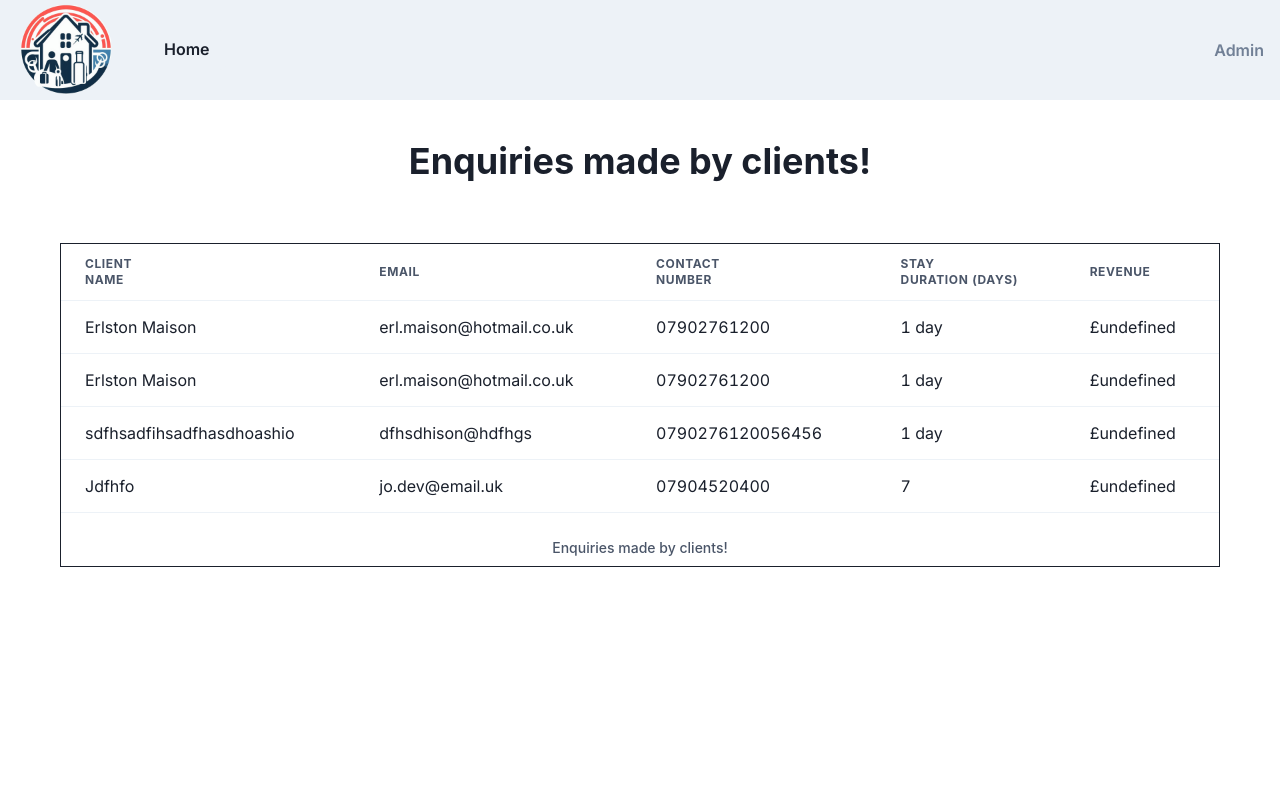
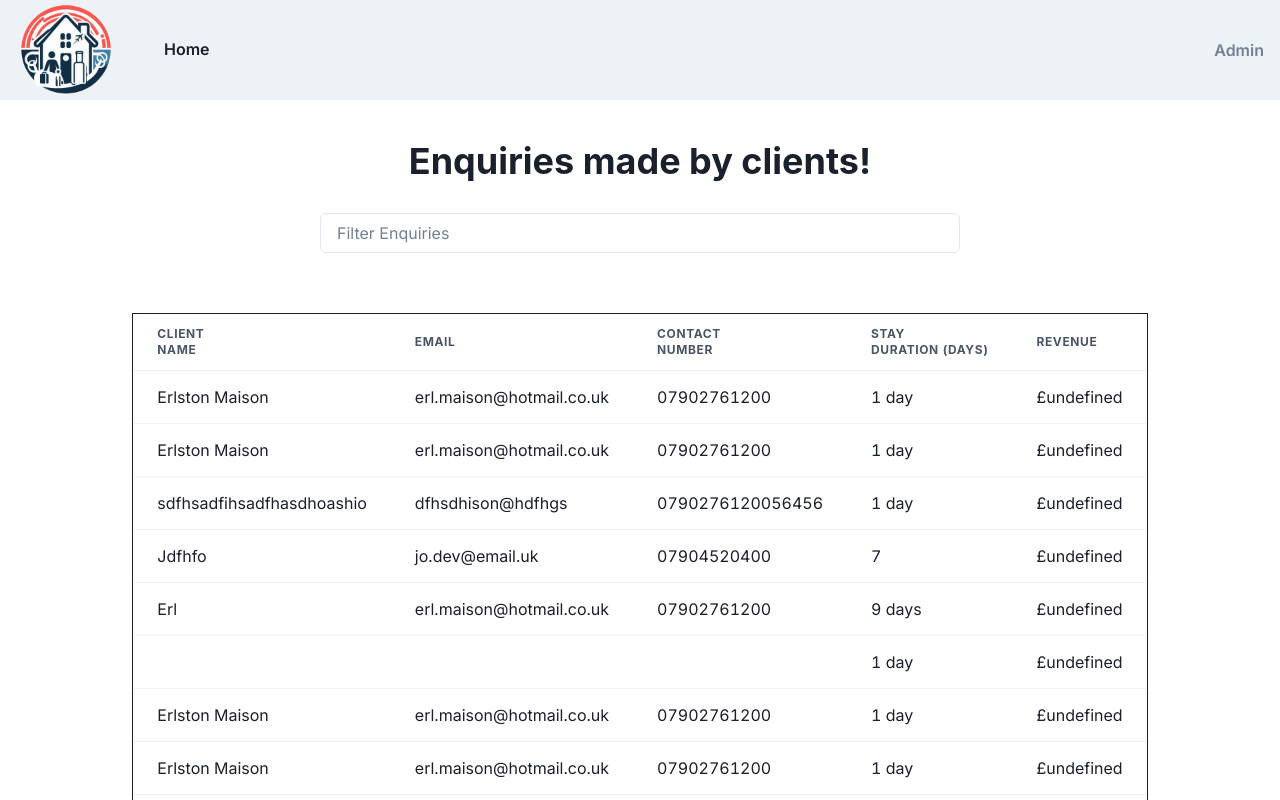
Before and after one commit to MaisonEP/situbnb, a Next.js app: page /Admin in a window 1280 px wide. Built offline with nearby package versions, Linux system fonts and the light colour scheme.

Commit message:
filter function on queries, initial form validation to disable submit on empty fields, initial carousel to display bnb in form page

```diff
--- a/src/app/Api/Users/[UserId]/route.ts
+++ b/src/app/Api/Users/[Name]/route.ts
@@ -3,7 +3,9 @@ import Data from "@/app/Data/EnquiriesData.json";
 
 export async function GET(request: Request, context: any) {
 	const { params } = context;
-	const user = Data.filter((x) => params.UserId === x.id.toString());
+	const user = Data.filter(
+		(x) => params.Name.toLowerCase() === x.Name.toLowerCase()
+	);
 
-	return NextResponse.json({ user });
+	return NextResponse.json(user);
 }
--- a/src/app/Components/Accomodation/AccomodationAvatar.tsx
+++ b/src/app/Components/Accomodation/AccomodationAvatar.tsx
@@ -5,7 +5,7 @@ import "./AccomodationAvatar.css";
 import { Link } from "@chakra-ui/react";
 import { BnbDataResponse } from "@/app/Api/BnB/route";
 
-interface AccomodationAvatarProps {
+export interface AccomodationAvatarProps {
 	bnbData: BnbDataResponse;
 }
 
--- a/src/app/Components/EnquiriesTable/EnquiriesTable.tsx
+++ b/src/app/Components/EnquiriesTable/EnquiriesTable.tsx
@@ -2,6 +2,7 @@ import { UserResponse } from "@/app/Api/Users/route";
 import {
 	Box,
 	Heading,
+	Input,
 	Table,
 	TableCaption,
 	TableContainer,
@@ -16,12 +17,9 @@ import { px } from "framer-motion";
 import { useEffect, useState } from "react";
 
 export function EnquiriesTable() {
-	// stay: stayLength,
-	// name: name,
-	// email: email,
-	// number
+	const [data, setData] = useState<UserResponse[] | undefined>();
+	const [filteredSearch, setFilteredSearch] = useState<string>("");
 
-	const [data, setData] = useState<UserResponse[] | undefined>();
 	useEffect(() => {
 		async function getEnquiries() {
 			const getEnquiries = await fetch("/Api/Users", {
@@ -31,17 +29,39 @@ export function EnquiriesTable() {
 			const readEnquiries: UserResponse[] = await getEnquiries.json();
 			setData(readEnquiries);
 		}
-		getEnquiries();
-	}, []);
+
+		async function filterEnquiries() {
+			const getEnquiries = await fetch("/Api/Users/" + filteredSearch, {
+				headers: { Accept: "application/json", method: "GET" },
+			});
+			const readEnquiries: UserResponse[] = await getEnquiries.json();
+			setData(readEnquiries);
+			console.log(data);
+		}
+
+		if (filteredSearch === "") {
+			getEnquiries();
+		} else {
+			filterEnquiries();
+		}
+	}, [filteredSearch]);
 	// data?.map((e) => {
 	// 	console.log(e.Name);
 	// });
 
 	return (
-		<Box justifyContent={"center"}>
+		<Box display={"flex"} flexDirection={"column"} alignItems={"center"}>
 			<Heading display={"flex"} justifyContent={"center"} marginTop={10}>
 				Enquiries made by clients!
 			</Heading>
+			<Input
+				placeholder="Filter Enquiries"
+				w={"50%"}
+				marginTop={"30px"}
+				onChange={(e) => {
+					setFilteredSearch(e.target.value);
+				}}
+			/>
 			<TableContainer
 				m={"60px"}
 				className="Hi"
--- a/src/app/Components/Form/Form.css
+++ b/src/app/Components/Form/Form.css
@@ -11,7 +11,7 @@
 .island {
 	width: 40%;
 	background-color: white;
-	box-shadow: 5px 2px 10px black;
+	box-shadow: 0.1px 1px 3px black;
 	border-radius: 30px;
 	margin-bottom: 20px;
 	padding: 10px;
--- a/src/app/Data/EnquiriesData.json
+++ b/src/app/Data/EnquiriesData.json
@@ -22,5 +22,31 @@
 		"Email": "jo.dev@email.uk",
 		"Mobile": "07904520400",
 		"StayLength": "7"
-	}
+	},
+	{
+		"Name": "Erl",
+		"Email": "erl.maison@hotmail.co.uk",
+		"Mobile": "07902761200",
+		"StayLength": "9 days"
+	},
+	{ "Name": "", "Email": "", "Mobile": "", "StayLength": "1 day" },
+	{
+		"Name": "Erlston Maison",
+		"Email": "erl.maison@hotmail.co.uk",
+		"Mobile": "07902761200",
+		"StayLength": "1 day"
+	},
+	{
+		"Name": "Erlston Maison",
+		"Email": "erl.maison@hotmail.co.uk",
+		"Mobile": "07902761200",
+		"StayLength": "1 day"
+	},
+	{
+		"Name": "joseph",
+		"Email": "Joseph@hotmail.co.uk",
+		"Mobile": "03434",
+		"StayLength": "1 day"
+	},
+	{ "Name": "", "Email": "", "Mobile": "", "StayLength": "1 day" }
 ]
```
Also changed, not shown: src/app/Components/Carousel/Carousel.tsx (added, +8 -0 lines), src/app/Components/Form/Form.tsx (+22 -19 lines), src/app/Components/Carousel/Carousel.css (added).
